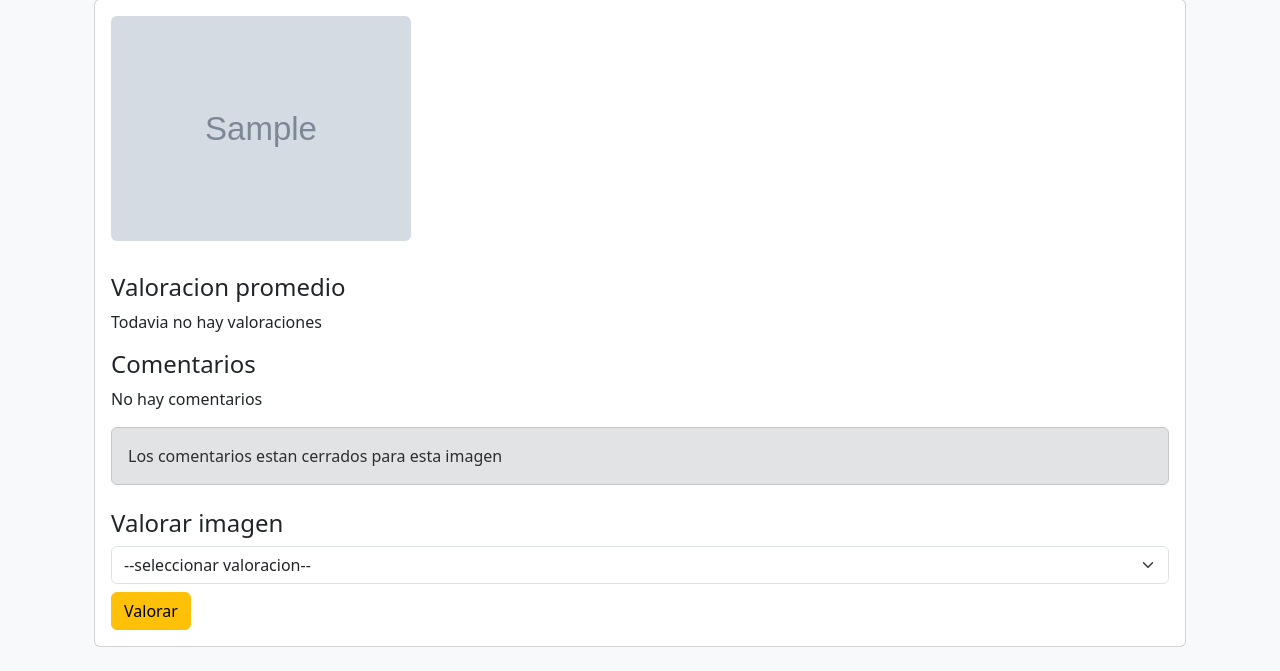
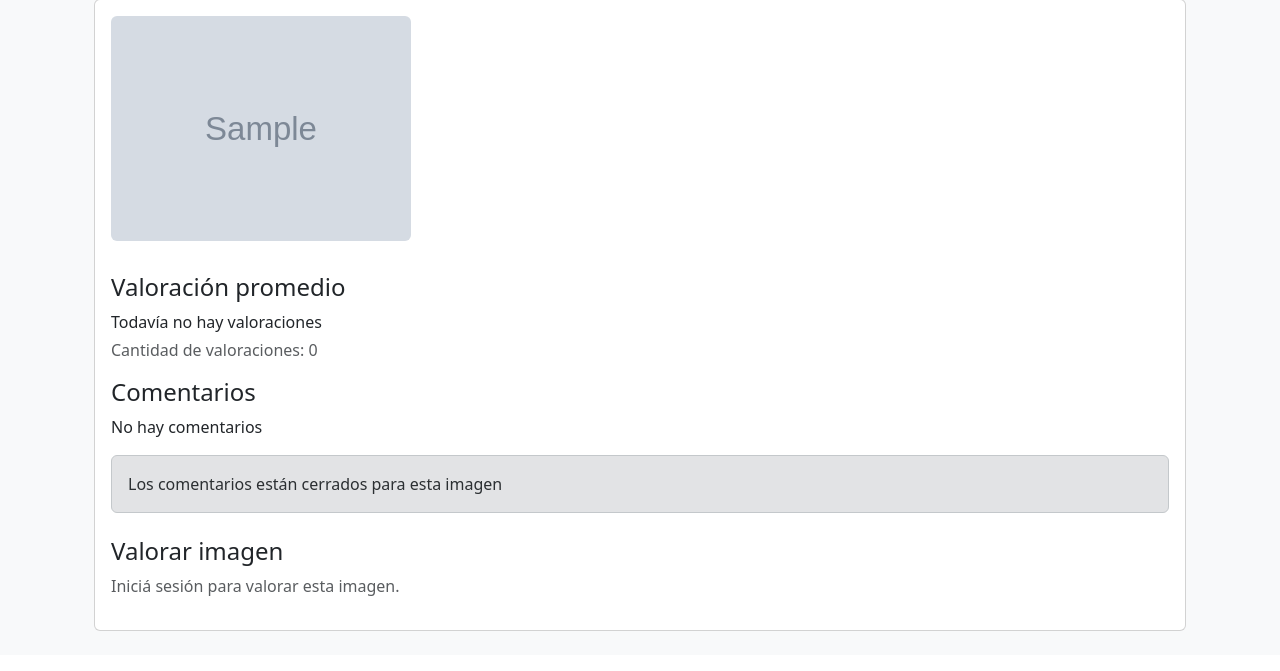
Before and after one commit to josemir01/Fotaza2, a Node server app: page /post/1 in a window 1280 px wide. Shown: the part 167-838 px from the top of the page. After the commit the page ends 798 px from the top, so only its background shows below. Run offline with Node 20, Linux system fonts and the light colour scheme; tables that the repository leaves empty hold one stand-in row (values such as "Sample post"); grey boxes marked "Sample" are stand-in pictures; some libraries are stand-ins or nearby versions.

Commit message:
mejoras en el sitema de valoraciones y correcciones de errores

```diff
--- a/controllers/Postcontroller.js
+++ b/controllers/Postcontroller.js
@@ -191,6 +191,7 @@ export async function createComment(req, res) {
 
 // Rating
 
+
 export async function rateImage(req, res) {
 
     if (!req.session.user) {
@@ -199,29 +200,22 @@ export async function rateImage(req, res) {
 
     const postId = Number(req.params.postId)
     const imageId = Number(req.params.imageId)
+    const userId = req.session.user.userid
     const value = Number(req.body.value)
-    const userId = req.session.user.userid
 
     try {
 
-        // Buscar la publicación
-        const post = await Post.findByPk(postId)
-
-        if (!post) {
-            return res.status(404).render('error', {
-                msg: 'Publicación no encontrada'
+        // Validar valoración de 1 a 5
+        if (!Number.isInteger(value) || value < 1 || value > 5) {
+            return res.status(400).render('error', {
+                msg: 'La valoración debe ser entre 1 y 5'
             })
         }
 
-        // Verificar si la publicación está bloqueada
-        if (post.estadoPublicacion !== 'activa') {
-            return res.status(403).render('error', {
-                msg: 'No podés valorar imágenes de una publicación bloqueada'
+        // Buscar imagen y publicación
+        const image = await Image.findByPk(imageId, {
+            include: [{ model: Post }]
         })
-        }
-
-        // Buscar la imagen
-        const image = await Image.findByPk(imageId)
 
         if (!image) {
             return res.status(404).render('error', {
@@ -236,14 +230,21 @@ export async function rateImage(req, res) {
             })
         }
 
-        // Validar valoración entre 1 y 5
-        if (!Number.isInteger(value) || value < 1 || value > 5) {
-            return res.status(400).render('error', {
-                msg: 'La valoración debe ser un número entero entre 1 y 5'
+        // No permitir valorar publicaciones bloqueadas
+        if (image.Post.estadoPublicacion === 'bloqueada') {
+            return res.status(403).render('error', {
+                msg: 'No podés valorar una publicación bloqueada'
             })
         }
 
-        // Buscar si el usuario ya valoró la imagen
+        // El autor no puede valorar sus propias imágenes
+        if (image.Post.idUser === userId) {
+            return res.status(403).render('error', {
+                msg: 'No podés valorar tus propias imágenes'
+            })
+        }
+
+        // Verificar si ya existe una valoración
         const ratingExistente = await Rating.findOne({
             where: {
                 idUser: userId,
@@ -251,27 +252,22 @@ export async function rateImage(req, res) {
             }
         })
 
-        // Actualizar valoración existente
         if (ratingExistente) {
+            return res.status(403).render('error', {
+                msg: 'Ya valoraste esta imagen'
+            })
+        }
 
-            await ratingExistente.update({
-                value
-            })
-
-        } else {
-
-            // Crear nueva valoración
+        // Crear valoración
         await Rating.create({
             value,
             idUser: userId,
             idImage: imageId
         })
-        }
 
         return res.redirect(`/post/${postId}`)
 
     } catch (error) {
-
         console.error('Error al valorar la imagen:', error)
 
         return res.status(500).render('error', {
@@ -370,15 +366,20 @@ export async function getPostById(req, res) {
         //obtiene todas las valoraciones
         for (const img of post.Images || []) {
             const ratings = img.Ratings || []
+            // Cantidad total de valoraciones
+            img.cantidadRatings = ratings.length
             let promedioRating = 0
             if (ratings.length > 0) {
                 let suma = 0
                 for (const rating of ratings) {
-                    suma = suma + rating.value
+                    suma = suma + Number(rating.value)
                 }
                 promedioRating = (suma / ratings.length).toFixed(1)
             }
             img.promedioRating = promedioRating
+
+            // Verificar si el usuario conectado ya valoró
+            img.yaValoro = req.session.user ? ratings.some(rating => rating.idUser === req.session.user.userid): false
         }
 
         // Verificar denuncias pendientes
--- a/views/show.pug
+++ b/views/show.pug
@@ -15,17 +15,18 @@ block content
 
             if tieneDenuncias
                 .alert.alert-warning.mt-3
-                    strong Publicacion bloqueada
-                    p.mb-0 Esta publicacion tiene denuncias pendientes y no puede ser modificada.
+                    strong Publicación bloqueada
+                    p.mb-0 Esta publicación tiene denuncias pendientes y no puede ser modificada.
 
             .d-flex.flex-wrap.gap-2.mb-3
+
                 if !tieneDenuncias
                     a.btn.btn-warning(
                         href=`/post/${post.postid}/editar`
                     )
-                        | Editar publicacion
+                        | Editar publicación
 
-                // ELIMINAR PUBLICACION
+                // ELIMINAR PUBLICACIÓN
                 if !tieneDenuncias && post.estadoPublicacion === 'activa'
                     form(
                         action=`/post/${post.postid}/eliminar`
@@ -40,24 +41,34 @@ block content
                 )
                     | Ver denuncias de comentarios
 
+        // IMÁGENES DE LA PUBLICACIÓN
         if post.Images && post.Images.length
+
             each img in post.Images
+
                 .card.mb-4
                     .card-body
+
                         img.img-fluid.rounded.mb-3(
                             src=img.image
                             style="max-width:300px"
                         )
 
-                        h4.mt-3 Valoracion promedio
+                        // PROMEDIO Y CANTIDAD DE VALORACIONES
+                        h4.mt-3 Valoración promedio
 
-                        if img.promedioRating && img.promedioRating > 0
-                            p ⭐ #{img.promedioRating} / 5
+                        if img.cantidadRatings > 0
+                            p.mb-1 ⭐ #{img.promedioRating} / 5
+                            p.text-muted
+                                | Cantidad de valoraciones: #{img.cantidadRatings}
                         else
-                            p Todavia no hay valoraciones
+                            p.mb-1 Todavía no hay valoraciones
+                            p.text-muted
+                                | Cantidad de valoraciones: 0
 
                         // DENUNCIAR IMAGEN
                         if user && user.userid !== post.idUser
+
                             details.mb-3
                                 summary.text-danger.small
                                     | Denunciar imagen
@@ -74,7 +85,7 @@ block content
                                         option(value="Contenido inapropiado") Contenido inapropiado
                                         option(value="Violencia") Violencia
                                         option(value="Spam") Spam
-                                        option(value="Copyright") Infraccion de copyright
+                                        option(value="Copyright") Infracción de copyright
                                         option(value="Otro") Otro
 
                                     textarea.form-control.mb-2(
@@ -87,12 +98,16 @@ block content
                                     button.btn.btn-danger.btn-sm(type="submit")
                                         | Enviar denuncia
 
+                        // COMENTARIOS
                         h4 Comentarios
 
                         if img.Comments && img.Comments.length
+
                             each comment in img.Comments
+
                                 .card.mb-2
                                     .card-body
+
                                         if comment.User
                                             strong= comment.User.fullName
 
@@ -100,6 +115,7 @@ block content
 
                                         // EDITAR Y ELIMINAR COMENTARIO
                                         if user && user.userid === comment.idUser
+
                                             form(
                                                 action=`/post/${post.postid}/imagen/${img.imageid}/comentario/${comment.Commentid}/editar`
                                                 method="POST"
@@ -111,6 +127,7 @@ block content
                                                 )= comment.content
 
                                                 .d-flex.gap-2
+
                                                     button.btn.btn-warning.btn-sm(
                                                         type="submit"
                                                     )
@@ -126,6 +143,7 @@ block content
 
                                         // DENUNCIAR COMENTARIO
                                         if user && user.userid !== comment.idUser
+
                                             details.mt-2
                                                 summary.text-danger.small
                                                     | Denunciar comentario
@@ -161,25 +179,33 @@ block content
 
                         // ABRIR Y CERRAR COMENTARIOS
                         if user && user.userid === post.idUser
+
                             form(
                                 action=`/post/${post.postid}/imagen/${img.imageid}/comentarios`
                                 method="POST"
                             )
                                 if img.comentDisable
+
                                     button.btn.btn-success.btn-sm.mb-3(
                                         type="submit"
                                     )
                                         | Abrir comentarios
+
                                 else
+
                                     button.btn.btn-secondary.btn-sm.mb-3(
                                         type="submit"
                                     )
                                         | Cerrar comentarios
 
+                        // FORMULARIO DE COMENTARIOS
                         if img.comentDisable
+
                             .alert.alert-secondary
-                                | Los comentarios estan cerrados para esta imagen
-                        else
+                                | Los comentarios están cerrados para esta imagen
+
+                        else if user
+
                             form(
                                 action=`/post/${post.postid}/imagen/${img.imageid}/comentar`
                                 method="POST"
@@ -194,22 +220,49 @@ block content
                                 button.btn.btn-primary(type="submit")
                                     | Comentar
 
+                        else
+                            p.text-muted
+                                | Iniciá sesión para comentar esta imagen.
+
+                        // VALORAR IMAGEN
                         h4.mt-4 Valorar imagen
 
-                        form(
-                            action=`/post/${post.postid}/imagen/${img.imageid}/rating`
-                            method="POST"
-                        )
-                            select.form-select(name="value")
-                                option(value="") --seleccionar valoracion--
-                                option(value="1") 1 ⭐
-                                option(value="2") 2 ⭐⭐
-                                option(value="3") 3 ⭐⭐⭐
-                                option(value="4") 4 ⭐⭐⭐⭐
-                                option(value="5") 5 ⭐⭐⭐⭐⭐
+                        if !user
 
-                            button.btn.btn-warning.mt-2(type="submit")
-                                | Valorar
+                            p.text-muted
+                                | Iniciá sesión para valorar esta imagen.
+
+                        else if user.userid === post.idUser
+
+                            p.text-muted
+                                | No podés valorar tus propias imágenes.
+
+                        else if img.yaValoro
+
+                            .alert.alert-success
+                                | Ya valoraste esta imagen.
+
+                        else
+
+                            form(
+                                action=`/post/${post.postid}/imagen/${img.imageid}/rating`
+                                method="POST"
+                            )
+                                select.form-select(
+                                    name="value"
+                                    required
+                                )
+                                    option(value="") -- Seleccionar valoración --
+                                    option(value="1") 1 ⭐
+                                    option(value="2") 2 ⭐⭐
+                                    option(value="3") 3 ⭐⭐⭐
+                                    option(value="4") 4 ⭐⭐⭐⭐
+                                    option(value="5") 5 ⭐⭐⭐⭐⭐
+
+                                button.btn.btn-warning.mt-2(
+                                    type="submit"
+                                )
+                                    | Valorar
 
         else
-            p Esta publicación no tiene imagen
+            p Esta publicación no tiene imágenes
```
Lines whose indentation alone changed are shown as unchanged.
